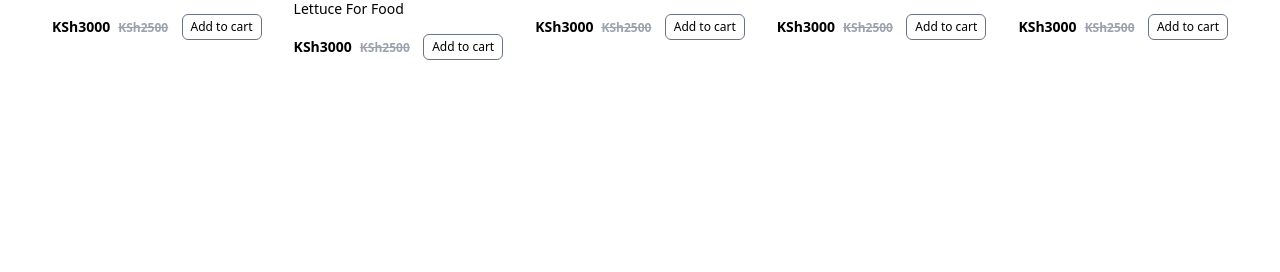
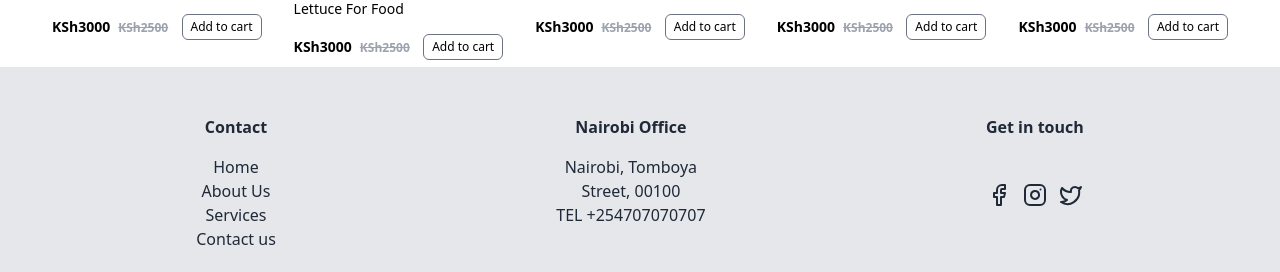
Before and after one commit to Henrykariuki/launch-mart, a Vue app: page / in a window 1280 px wide. Shown: the part 1075-1347 px from the top of the page. Before the commit the page ends 1142 px from the top, so only its background shows below. Built offline with nearby package versions, Linux system fonts and the light colour scheme.

Commit message:
Initial commit

```diff
--- a/src/App.vue
+++ b/src/App.vue
@@ -1,6 +1,7 @@
 <script setup>
 import MyHeader from './components/MyHeader.vue'
 import ProductsGrid from './components/ProductsGrid.vue'
+import Footer from './components/Footer.vue';
 </script>
 <template>
  <div>
@@ -10,6 +11,7 @@ import ProductsGrid from './components/ProductsGrid.vue'
 <main class="w-full">
     <ProductsGrid></ProductsGrid>
 </main>
+<Footer></Footer>
  </div>
 </template>
 <style scoped>
--- /dev/null
+++ b/src/components/Footer.vue
@@ -0,0 +1,44 @@
+<script setup>
+import { Facebook, Instagram, Twitter } from 'lucide-vue-next';
+
+const links = [
+    {name: 'Home'},
+    {name: 'About Us'},
+    {name: 'Services'},
+    {name: 'Contact us'},
+]
+
+const info = [
+    {name: 'Nairobi, Tomboya'},
+    {name: 'Street, 00100'},
+    {name: 'TEL +254707070707'}
+]
+</script>
+<template>
+<div class="w-full h-auto flex justify-center px-20 bg-gray-200 flex ">
+    <div class="info-container  w-full h-52 bg-gray-200 flex justify-around items-end ">
+        <div class="links w-auto h-44 text-gray-800 flex flex-col items-center ">
+            <p class="font-bold mt-4">Contact</p>
+            <div class="flex flex-col items-center mt-4">
+                <p class="hover:text-orange-600 cursor-pointer cursor-pointer" v-for="(item, index) in links" :key="index">{{ item.name }}</p>
+            </div>
+        </div>
+        <div class="office w-auto h-44  text-gray-800 flex flex-col items-center ml-12 mr-12">
+            <p class="font-bold mt-4">Nairobi Office</p>
+            <div class="flex flex-col items-center mt-4">
+                <p class="hover:text-orange-600 cursor-pointer" v-for="(item, index) in info" :key="index" >{{ item.name }}</p>
+            </div>
+        </div>
+        <div class="social-icons w-auto h-44  text-gray-800 flex flex-col items-center">
+            <p class="font-bold mt-4">Get in touch</p>
+            <div class="flex justify-between items-center w-24 h-8 mt-10">
+                <div class="w-auto h-auto hover:scale-95 duration-100 cursor-pointer"><Facebook /></div>
+                <div class="w-auto h-auto hover:scale-95 duration-100 cursor-pointer"><Instagram /></div>
+                <div class="w-auto h-auto hover:scale-95 duration-100 cursor-pointer"><Twitter /></div>
+            </div>
+        </div>
+    </div>
+</div>
+</template>
+<style scoped>
+</style>
```
